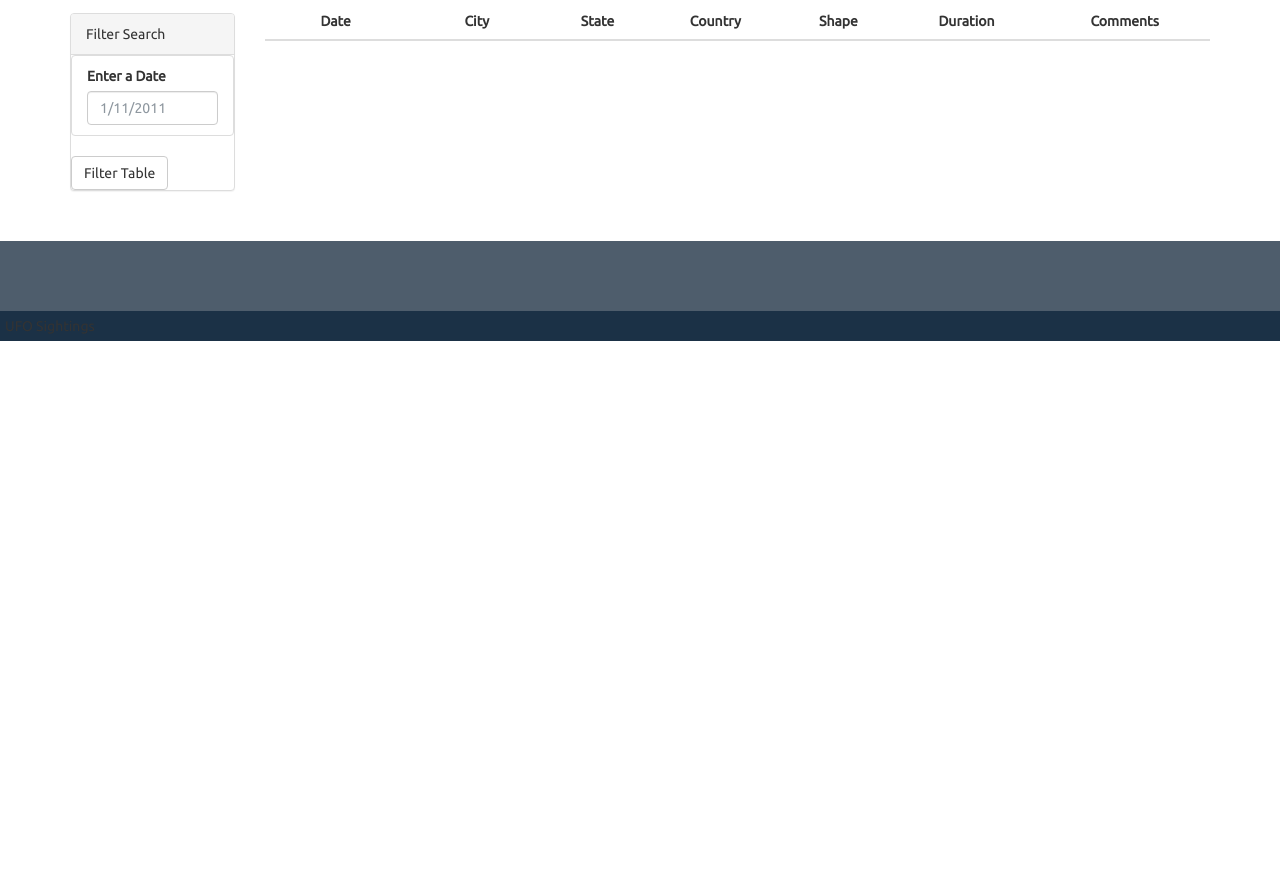
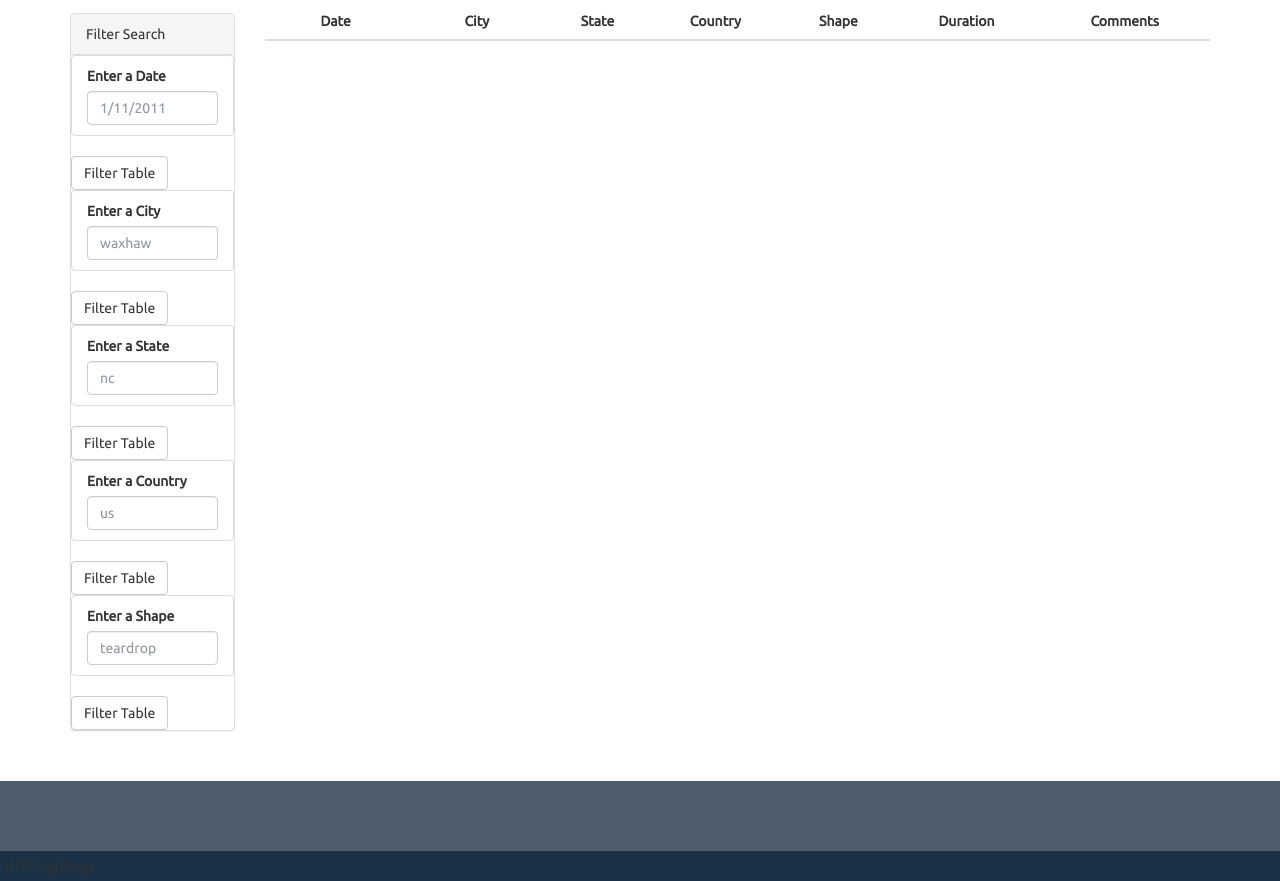
Before and after one commit to CameronFarquhar/JavaScript_UFO, a plain HTML site: page UFO_level_1/index.html in a window 1280 px wide. Shown: the part 659-1540 px from the top of the page. Before the commit the page ends 1000 px from the top, so only its background shows below. Drawn offline with nearby package versions, Linux system fonts and the light colour scheme.

Commit message:
added input forms for city, state, shape etc

```diff
--- a/UFO_level_1/index.html
+++ b/UFO_level_1/index.html
@@ -45,6 +45,59 @@
                   <button id="filter-btn" type="button" class="btn btn-default">Filter Table</button>
                 </form>
               </div>
+              <div class="panel-body">
+                <form>
+                  <div class="form-group">
+                    <ul class="list-group" id="filters">
+                      <li class="filter list-group-item">
+                        <label for="date">Enter a City</label>
+                        <input class="form-control" id="datetime" type="text" placeholder="waxhaw">
+                      </li>
+                    </ul>
+                  </div>
+                  <button id="filter-btn" type="button" class="btn btn-default">Filter Table</button>
+                </form>
+              </div>
+              <div class="panel-body">
+                <form>
+                  <div class="form-group">
+                    <ul class="list-group" id="filters">
+                      <li class="filter list-group-item">
+                        <label for="date">Enter a State</label>
+                        <input class="form-control" id="datetime" type="text" placeholder="nc">
+                      </li>
+                    </ul>
+                  </div>
+                  <button id="filter-btn" type="button" class="btn btn-default">Filter Table</button>
+                </form>
+              </div>
+              <div class="panel-body">
+                <form>
+                  <div class="form-group">
+                    <ul class="list-group" id="filters">
+                      <li class="filter list-group-item">
+                        <label for="date">Enter a Country</label>
+                        <input class="form-control" id="datetime" type="text" placeholder="us">
+                      </li>
+                    </ul>
+                  </div>
+                  <button id="filter-btn" type="button" class="btn btn-default">Filter Table</button>
+                </form>
+              </div>
+              <div class="panel-body">
+                <form>
+                  <div class="form-group">
+                    <ul class="list-group" id="filters">
+                      <li class="filter list-group-item">
+                        <label for="date">Enter a Shape</label>
+                        <input class="form-control" id="datetime" type="text" placeholder="teardrop">
+                      </li>
+                    </ul>
+                  </div>
+                  <button id="filter-btn" type="button" class="btn btn-default">Filter Table</button>
+                </form>
+              </div>
+
             </div>
           </aside>
         </div>
```
